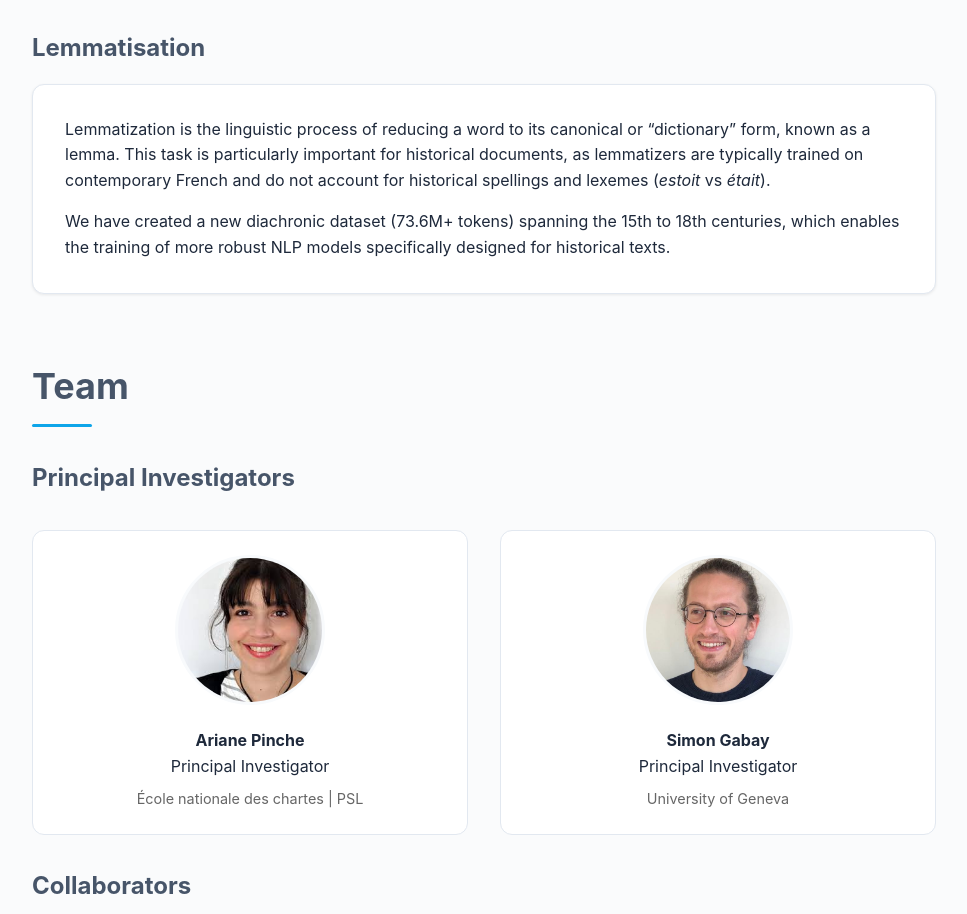
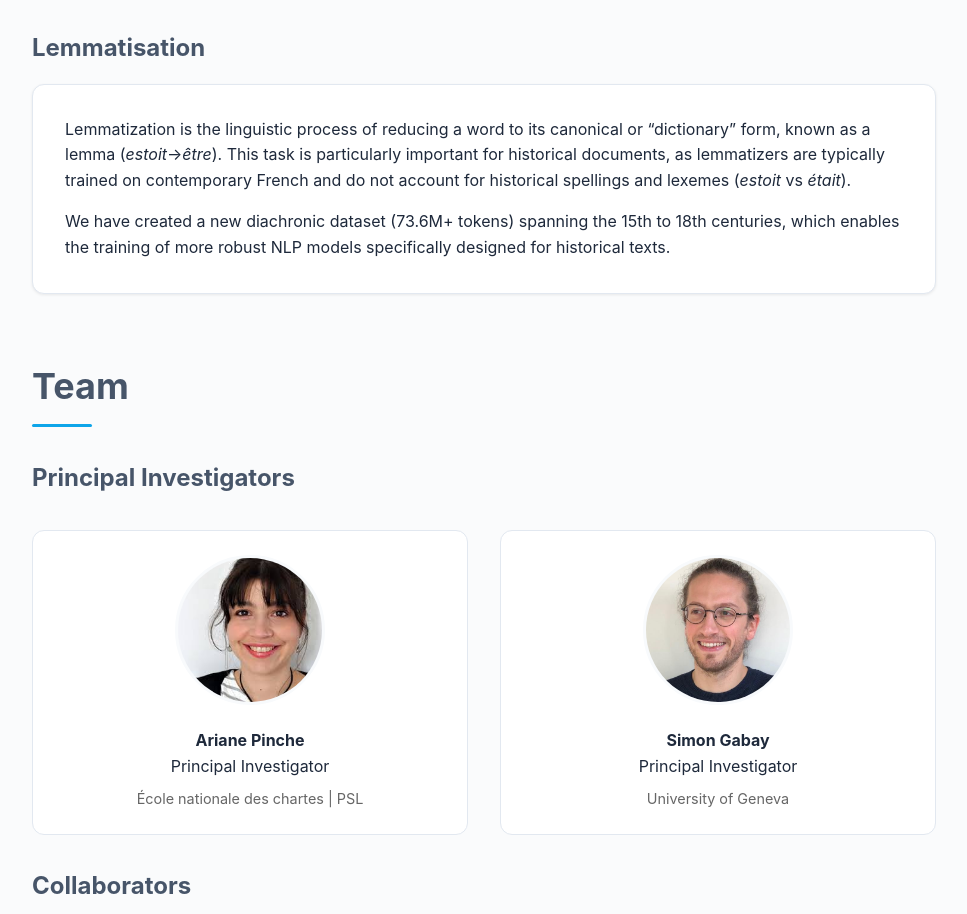
Before and after one commit to Gallicorpora/Gallicorpora.github.io, a plain HTML site: page index.html in a window 1280 px wide. Shown: the part 2321-3235 px from the top of the page, without its empty margins (296-1263 px from the left). Drawn offline with Linux system fonts and the light colour scheme.

Commit message:
improve text

```diff
--- a/index.html
+++ b/index.html
@@ -635,7 +635,7 @@
                 <div id="lemmatization">
                     <h3>Lemmatisation</h3>
                     <div class="card">
-                        <p>Lemmatization is the linguistic process of reducing a word to its canonical or “dictionary” form, known as a lemma. This task is particularly important for historical documents, as lemmatizers are typically trained on contemporary French and do not account for historical spellings and lexemes (<i>estoit</i> vs <i>était</i>).</p>
+                        <p>Lemmatization is the linguistic process of reducing a word to its canonical or “dictionary” form, known as a lemma (<i>estoit</i>→<i>être</i>). This task is particularly important for historical documents, as lemmatizers are typically trained on contemporary French and do not account for historical spellings and lexemes (<i>estoit</i> vs <i>était</i>).</p>
                         <p style="margin-top: 1rem;">We have created a new diachronic dataset (73.6M+ tokens) spanning the 15th to 18th centuries, which enables the training of more robust NLP models specifically designed for historical texts.</p>
                     </div>
                 </div>
```
